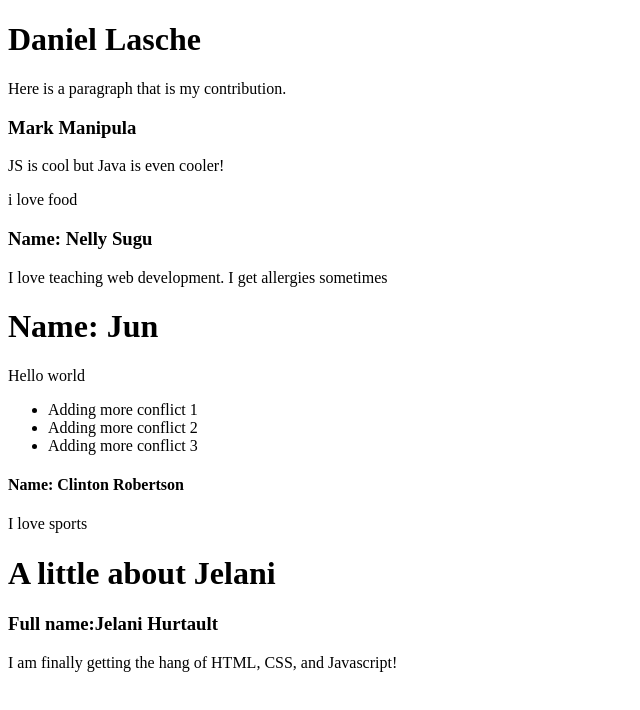
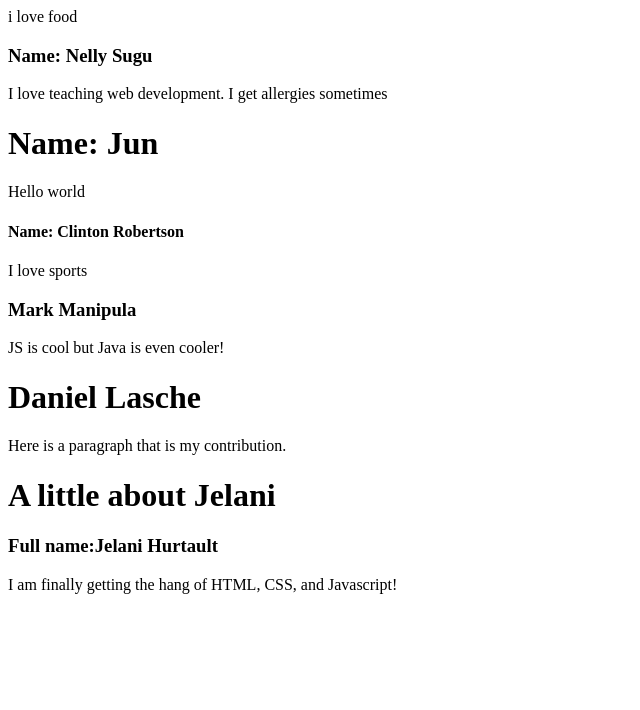
Before and after one commit to markmanipula/classProject, a plain HTML site: page index.html in a window 1280 px wide. Shown: the whole page, without its empty margins (0-640 px from the left). Drawn offline with Linux system fonts and the light colour scheme.

Commit message:
merged everyone's code and resolved conflicts

```diff
--- a/index.html
+++ b/index.html
@@ -4,39 +4,34 @@
     <meta charset="UTF-8" />
     <meta http-equiv="X-UA-Compatible" content="IE=edge" />
     <meta name="viewport" content="width=device-width, initial-scale=1.0" />
-    <!-- Max, Come back -->
     <title>XM Bio</title>
   </head>
   <body>
+    i love food
     <div>
-      <h1>Daniel Lasche</h1>
-      <p>Here is a paragraph that is my contribution.</p>
-      <h3>Mark Manipula</h3>
-      <p>JS is cool but Java is even cooler!</p>
-      i love food
-
       <h3>Name: <span>Nelly Sugu</span></h3>
       <p>I love teaching web development. I get allergies sometimes</p>
     </div>
-
     <div>
       <h1>Name: <span>Jun</span></h1>
       <p>Hello world</p>
     </div>
-    <div>
-      <ul>
-        <li>Adding more conflict 1</li>
-        <li>Adding more conflict 2</li>
-        <li>Adding more conflict 3</li>
-      </ul>
-    </div>
     <h4>Name: <span>Clinton Robertson</span></h4>
     <p>I love sports</p>
-      <!-- Erased extra body tags -->
+
+    <div>
+      <h3>Mark Manipula</h3>
+      <p>JS is cool but Java is even cooler!</p>
+    </div>
+
+    <div>
+      <h1>Daniel Lasche</h1>
+      <p>Here is a paragraph that is my contribution.</p>
+    </div>
     <div>
       <h1>A little about Jelani</h1>
       <h3>Full name:<span>Jelani Hurtault</span></h3>
       <p>I am finally getting the hang of HTML, CSS, and Javascript!</p>
     </div>
-
+  </body>
 </html>
```
